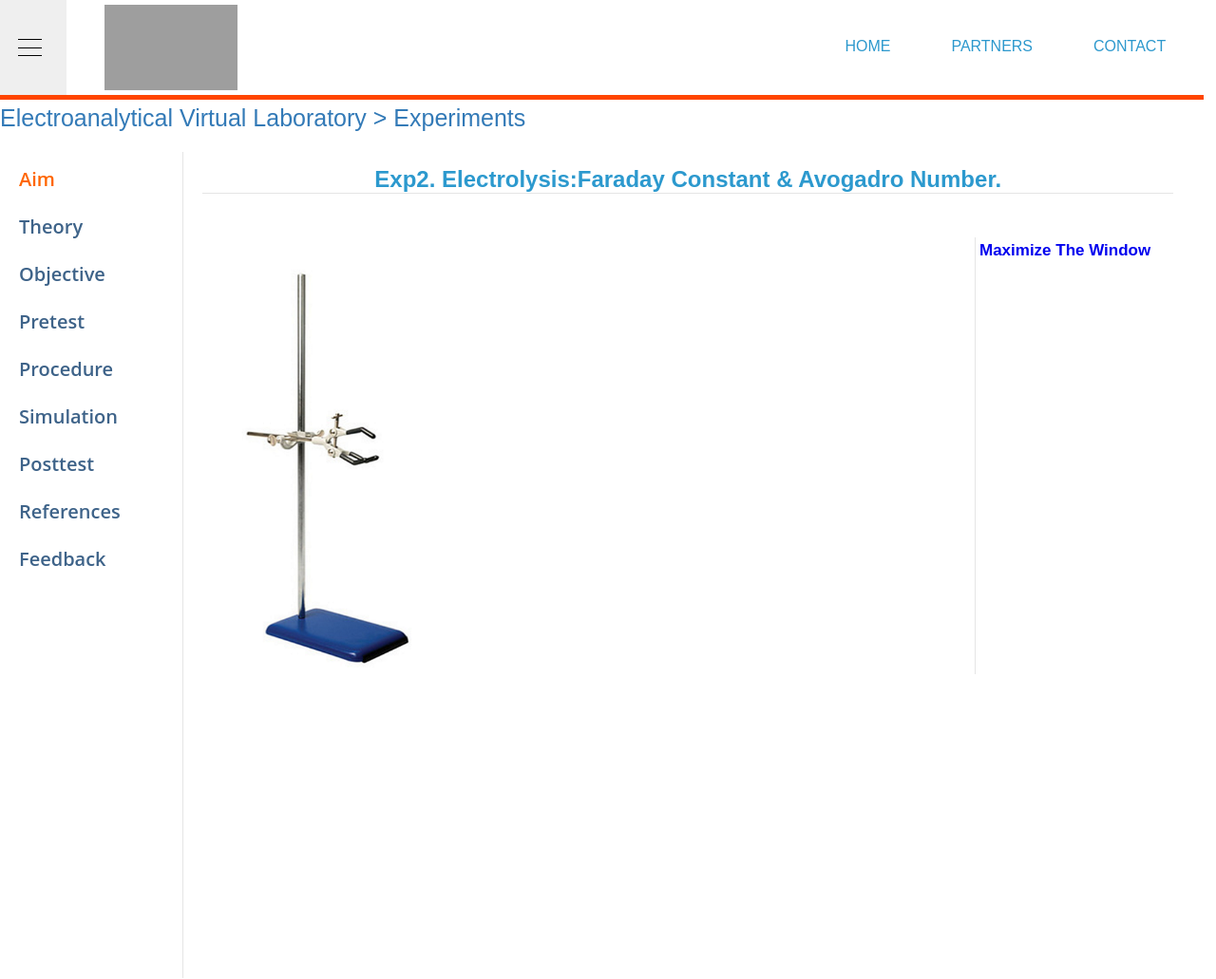
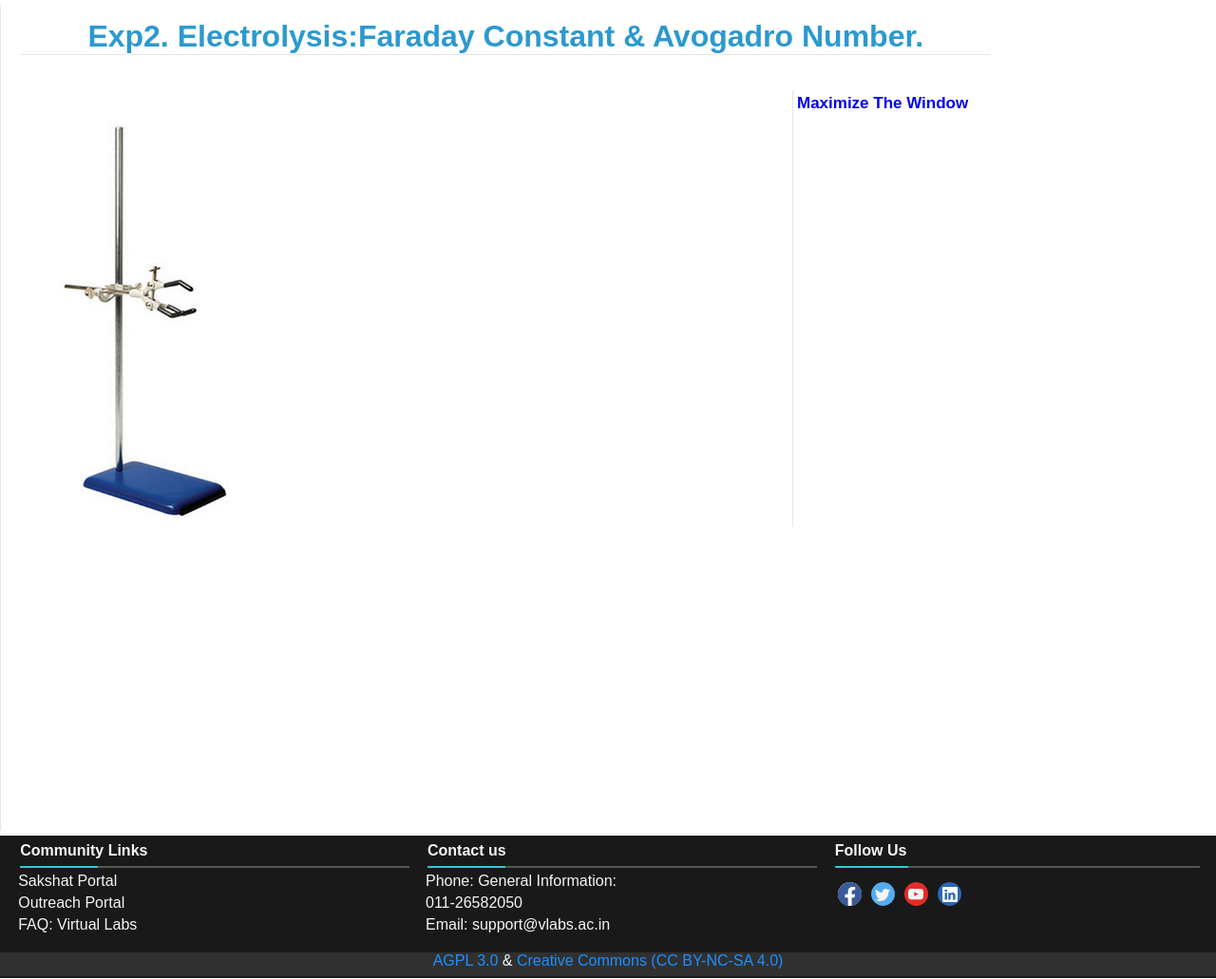
Before and after one commit to virtual-labs/exp-cyclic-voltammetry-dei, a plain HTML site: page experiment/simulation/index.html in a window 1280 px wide. Shown: the top 1031 px of the page at 95% size. Drawn offline with Linux system fonts and the light colour scheme; grey boxes are pictures that could not be loaded.

Commit message:
Update index.html

```diff
--- a/experiment/simulation/index.html
+++ b/experiment/simulation/index.html
@@ -245,52 +245,7 @@ $(document).ready(function(){
 </script>
 </head>
 <body>
-	<header id="header">
-		<button class="menu-btn" id="head-btn" onclick="dispmenu()">
-			<div class="bar"></div>
-			<div class="bar"></div>
-			<div class="bar"></div>
-		</button>
-		<a href="https://www.vlab.co.in/"><img src="https://www.vlab.co.in/images/logo.jpg"></a>
-		        <div class="right-head">
-            <a href="https://www.vlab.co.in/">HOME</a>
-            <a href="https://www.vlab.co.in/participating-institutes">PARTNERS</a>
-            <a href="https://www.vlab.co.in/contact-us">CONTACT</a>
-        </div>
-	</header>
-	<div class="navigation-bar">
-		<a href="../index.html">Electroanalytical Virtual Laboratory</a> > <a href="../index.html">Experiments</a>
-	</div>
-	<section class="csection" id="csec">
-		<nav class="side-nav" id="navbar">
-		<div class="nav-element">
-			<a href="index.html " ><span class="cp">Aim</span></a>
-		</div>
-		<div class="nav-element">
-			<a href="theory.html" >Theory</a>
-		</div>
-		<div class="nav-element">
-			<a href="objective.html" >Objective</a>
-		</div>
-		<div class="nav-element">
-			<a href="pretest.html" >Pretest</a>
-		</div>
-		<div class="nav-element">
-			<a href="procedure.html" >Procedure</a>
-		</div>
-		<div class="nav-element">
-			<a href="index.html" >Simulation</a>
-		</div>
-		<div class="nav-element">
-			<a href="posttest.html" >Posttest</a>
-		</div>
-		<div class="nav-element">
-			<a href="references.html" >References</a>
-		</div>
-		<div class="nav-element">
-			<a href="feedback.html" >Feedback</a>
-		</div>
-		</nav>
+
 		<main class="main-section" id="main-sec">
 		<div class="heading" id="head_area">
 			<h1>Exp2. Electrolysis:Faraday Constant & Avogadro Number.</h1>
```
